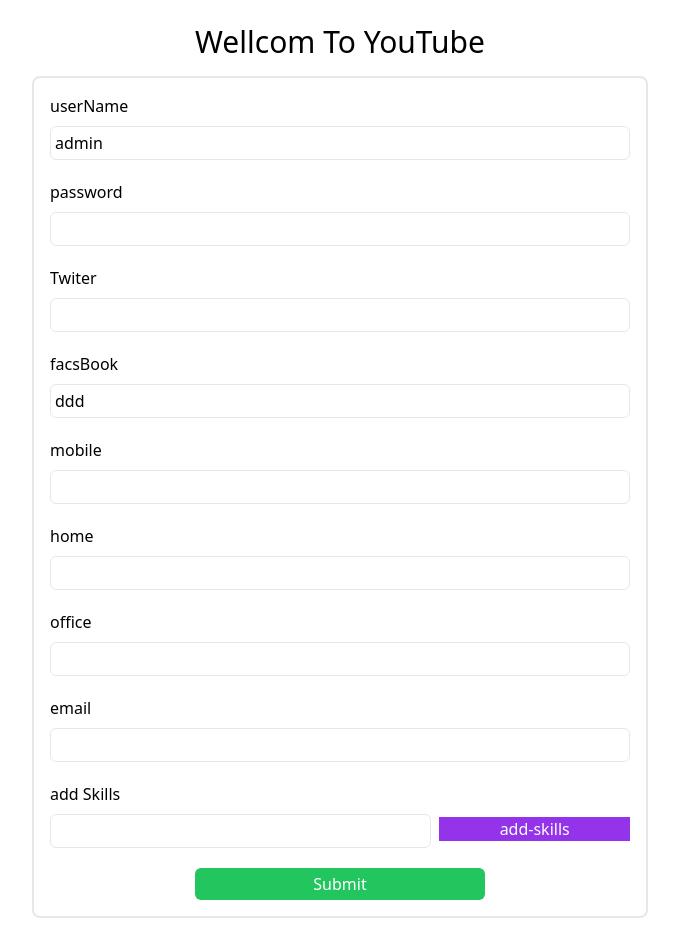
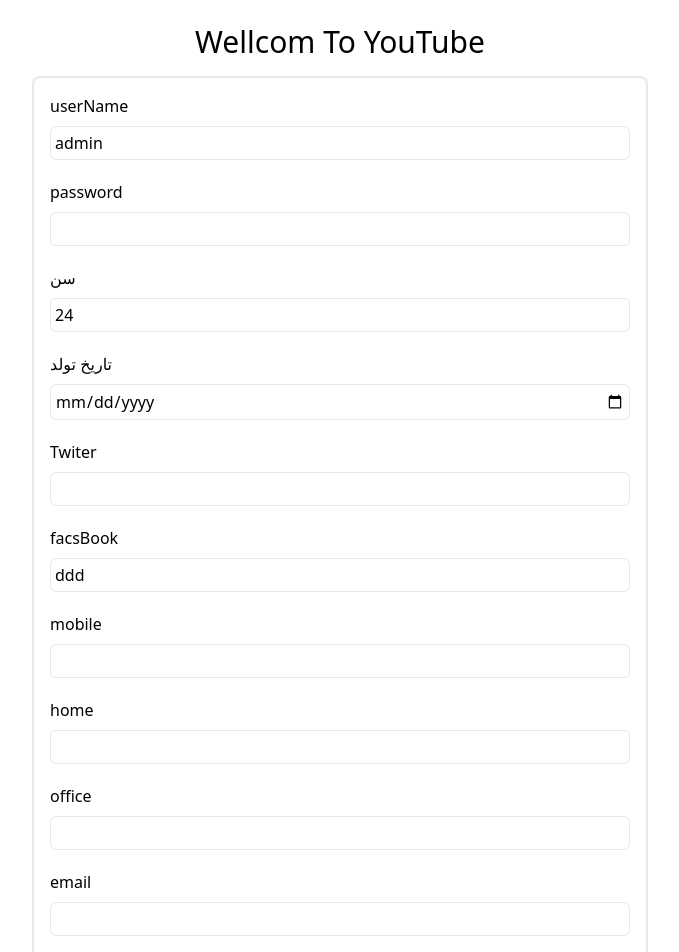
Before and after one commit to aeinmananni/react-hook-form, a React (Vite) app: page / in a window 1280 px wide. Shown: the top 952 px of the page, without its empty margins (300-979 px from the left). Built offline with nearby package versions, Linux system fonts and the light colour scheme.

Commit message:
add validateAsNumber and validateAsDate in project

```diff
--- a/src/components/form-youtube/index.tsx
+++ b/src/components/form-youtube/index.tsx
@@ -15,6 +15,8 @@
     defaultValues: {
       userName: "admin",
       email: "",
+      age: 24,
+      dateofbirthDay: "2022/03/12",
       password: "",
       socialMedia: {
         facbook: "ddd",
@@ -55,6 +57,24 @@
           className={className}
           errors={errors && errors.password?.message}
           label="password"
+        />
+        <Input
+          {...register("age", {
+            required: "سن الزامی است",
+            valueAsNumber: true,
+          })}
+          className={className}
+          errors={errors && errors.age?.message}
+          label="سن"
+        />
+        <Input
+          type="date"
+          {...register("dateofbirthDay", {
+            valueAsDate: true,
+          })}
+          className={className}
+          errors={errors && errors.dateofbirthDay?.message}
+          label="تاریخ تولد"
         />
         <Input
           {...register("socialMedia.twiter", {
@@ -115,7 +135,13 @@
           label="email"
         />
 
-        <div className="w-full">
+        <div className="w-full flex flex-col gap-4">
+          <Button
+            onClick={() => append({ hobbise: "" })}
+            type="button"
+            text="add-skills"
+            className=" bg-purple-600 text-white h-max w-full mt-5 rounded-lg"
+          />
           {fields.map((filed, index) => (
             <div
               className="w-full gap-2 flex justify-center items-center"
@@ -126,20 +152,13 @@
                 {...register(`skills.${index}.hobbise`)}
                 className={className}
               />
+
               <Button
-                onClick={() => append({ hobbise: "" })}
+                onClick={() => remove(index)}
                 type="button"
-                text="add-skills"
-                className=" bg-purple-600 text-white h-max w-1/2 mt-5"
+                text="remove-skills"
+                className=" bg-red-500 text-white rounded-lg  w-1/2 mt-5"
               />
-              {index > 0 && (
-                <Button
-                  onClick={() => remove(index)}
-                  type="button"
-                  text="remove-skills"
-                  className=" bg-red-500  w-1/2 mt-5"
-                />
-              )}
             </div>
           ))}
         </div>
--- a/src/models.ts
+++ b/src/models.ts
@@ -3,7 +3,9 @@
 export type LoginTyped ={
      userName:string,
      password:string,
-     email:string
+     email:string,
+     age:number,
+     dateofbirthDay:string,
      socialMedia?:{
             twiter?:string
             facbook?:string
```
